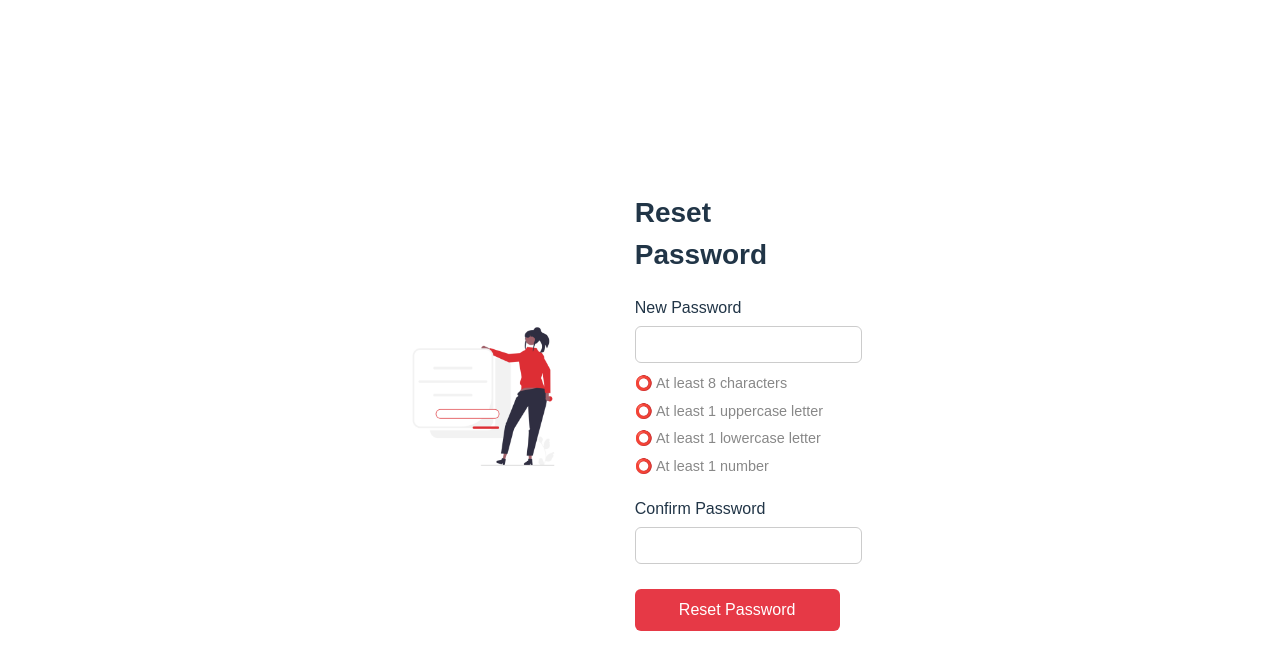
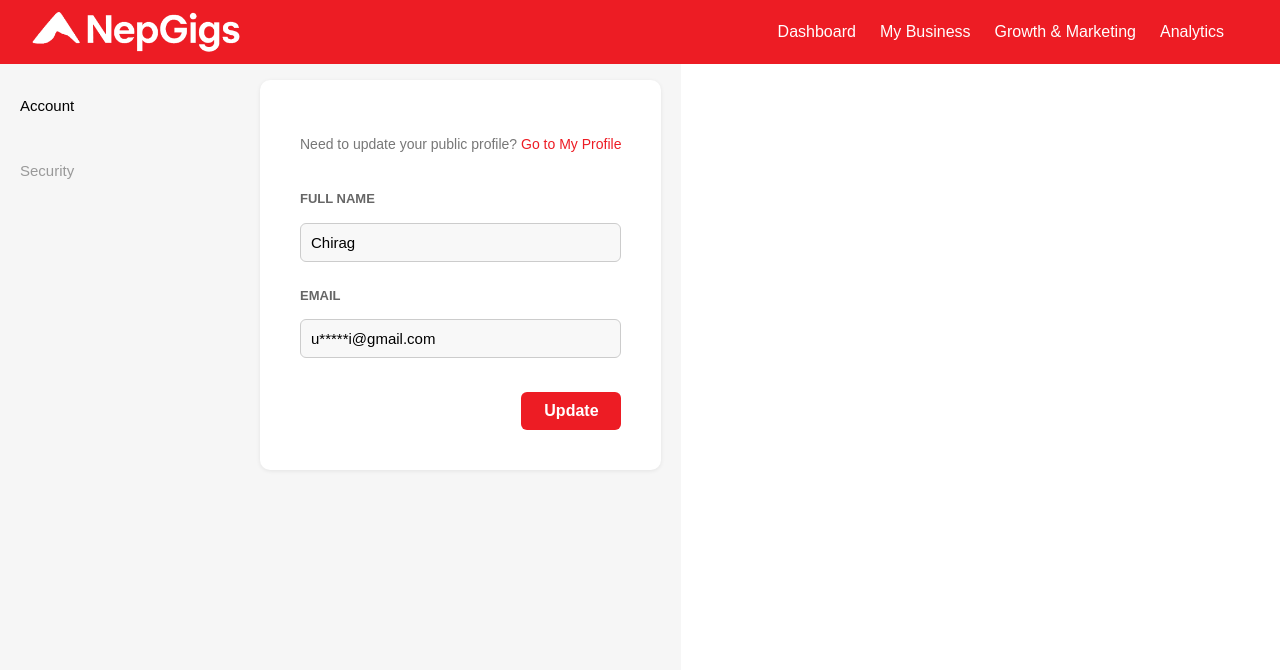
Before and after one commit to Prashantxdahal/NepGigs, a React (Vite) app in the folder NepGigs2/: page / in a window 1280 px wide. Shown: the top 670 px of the page. Built offline with nearby package versions, Linux system fonts and the light colour scheme.

Commit message:
Account Setting page added

```diff
--- a/NepGigs2/src/App.jsx
+++ b/NepGigs2/src/App.jsx
@@ -1,16 +1,20 @@
-
 
 import React from 'react';
 import DiscoverPage from './assets/public/DiscoverPage';
+
 import { BrowserRouter as Router, Routes, Route } from "react-router-dom";
 
 import ForgetPassword from './assets/public/ForgetPassword';
+
+import Account from './assets/public/AccountSetting.jsx';
+import AccountSetting from './assets/public/AccountSetting.jsx';
 
 function App() {
   return (
     <div className="App">
       {/* <DiscoverPage /> */}
-      <ForgetPassword/>
+      {/* <ForgetPassword/> */}
+     <AccountSetting/>
     </div>
   );
 }
--- /dev/null
+++ b/NepGigs2/src/Css/AccountSetting.css
@@ -0,0 +1,164 @@
+/* Header Section */
+.account-header {
+  background-color: #ed1c24;
+  color: white;
+  display: flex;
+  justify-content: space-between;
+  align-items: center;
+  padding: 12px 32px;
+  width: 100%;
+  position: fixed;
+  top: 0;
+  left: 0;
+  z-index: 1000;
+  box-sizing: border-box;
+}
+
+.account-logo-container {
+  display: flex;
+  align-items: center;
+}
+
+.account-logo {
+  height: 40px;
+  margin-right: 12px;
+}
+
+.account-nav-links {
+  display: flex;
+  gap: 24px;
+  align-items: center;
+}
+
+.account-nav-links a {
+  text-decoration: none;
+  color: white;
+  font-weight: 500;
+  font-size: 0.95rem;
+  transition: color 0.3s ease;
+}
+
+.account-nav-links a:hover {
+  color: #ffdada;
+}
+
+.account-right-icons {
+  display: flex;
+  gap: 16px;
+  align-items: center;
+}
+
+.account-icon {
+  font-size: 1.1rem;
+  color: white;
+  cursor: pointer;
+  transition: color 0.3s ease;
+}
+
+.account-icon:hover {
+  color: #ffdada;
+}
+
+.account-avatar {
+  width: 28px;
+  height: 28px;
+  border-radius: 50%;
+  background-color: #fff;
+  border: 2px solid #ed1c24;
+}
+.account-body {
+  padding-top: 80px; /* space for fixed header */
+  background-color: #f6f6f6;
+  min-height: 100vh;
+}
+
+.account-settings-container {
+  display: flex;
+  max-width: 1100px;
+  margin: 0 auto;
+  padding: 40px 20px;
+}
+
+.account-sidebar {
+  width: 200px;
+  padding-right: 40px;
+}
+
+.sidebar-section {
+  display: flex;
+  flex-direction: column;
+  gap: 12px;
+  font-weight: 500;
+  font-size: 15px;
+}
+
+.sidebar-active {
+  color: #000;
+}
+
+.sidebar-inactive {
+  color: #999;
+  cursor: pointer;
+}
+
+.account-form-section {
+  flex: 1;
+}
+
+.account-form-box {
+  background-color: #fff;
+  padding: 40px;
+  border-radius: 10px;
+  box-shadow: 0 1px 4px rgba(0,0,0,0.08);
+}
+
+.form-note {
+  text-align: right;
+  font-size: 14px;
+  color: #777;
+  margin-bottom: 24px;
+}
+
+.go-profile-link {
+  color: #ed1c24;
+  text-decoration: none;
+  font-weight: 500;
+}
+
+.form-fields {
+  display: flex;
+  flex-direction: column;
+  gap: 14px;
+}
+
+.form-fields label {
+  font-size: 13px;
+  font-weight: 600;
+  color: #666;
+  margin-top: 10px;
+}
+
+.form-fields input {
+  padding: 10px;
+  border: 1px solid #ccc;
+  border-radius: 6px;
+  font-size: 15px;
+  background-color: #f8f8f8;
+}
+
+.update-btn {
+  background-color: #ed1c24;
+  color: white;
+  border: none;
+  padding: 10px 20px;
+  margin-top: 20px;
+  border-radius: 6px;
+  font-weight: 600;
+  cursor: pointer;
+  width: 100px;
+  align-self: flex-end;
+}
+
+.update-btn:hover {
+  background-color: #c4121a;
+}
--- a/NepGigs2/src/Css/DiscoverPage.css
+++ b/NepGigs2/src/Css/DiscoverPage.css
@@ -366,7 +366,7 @@
   margin-bottom: 6px;
 }
 
-.gig-rating span {
+.gig-rating1 span {
   color: #777;
 }
 
@@ -399,7 +399,7 @@
   background-color: #ccc;
 }
 
-.dot.active1 {
+.dot1.active {
   background-color: #1a73e8;
 }
 
--- /dev/null
+++ b/NepGigs2/src/assets/public/AccountSetting.jsx
@@ -0,0 +1,81 @@
+import React from "react";
+import "../../Css/AccountSetting.css";
+import logo from "../image/nepgigs.png";
+
+const Header = () => {
+  return (
+    <header className="header">
+      <div className="logo-container">
+        <img src={logo} alt="NepGigs Logo" className="logo" />
+      </div>
+      <nav className="nav-links">
+        <a href="#dashboard">Dashboard</a>
+        <div className="dropdown">
+          <a href="#my-business">My Business</a>
+        </div>
+        <div className="dropdown">
+          <a href="#growth-marketing">Growth & Marketing</a>
+        </div>
+        <div className="dropdown">
+          <a href="#analytics">Analytics</a>
+        </div>
+        <div className="nav-icons">
+          <i className="fa-regular fa-bell"></i>
+          <i className="fa-regular fa-envelope"></i>
+          <i className="fa-regular fa-circle-question"></i>
+          <div className="profile-icon"></div>
+        </div>
+      </nav>
+    </header>
+  );
+};
+const AccountSettingsForm = () => {
+  return (
+    <div className="account-settings-container">
+      <aside className="account-sidebar">
+        <div className="sidebar-section">
+          <p className="sidebar-active">Account</p>
+          <p className="sidebar-inactive">Security</p>
+        </div>
+      </aside>
+
+      <section className="account-form-section">
+        <div className="account-form-box">
+          <p className="form-note">
+            Need to update your public profile?{" "}
+            <a href="#" className="go-profile-link">
+              Go to My Profile
+            </a>
+          </p>
+
+          <form className="form-fields">
+            <label htmlFor="fullname">FULL NAME</label>
+            <input type="text" id="fullname" value="Chirag" readOnly />
+
+            <label htmlFor="email">EMAIL</label>
+            <input type="email" id="email" value="u*****i@gmail.com" readOnly />
+
+            <button className="update-btn" type="submit">
+              Update
+            </button>
+          </form>
+        </div>
+      </section>
+    </div>
+  );
+};
+
+const AccountSetting = () => {
+  return (
+    <>
+      <Header />
+      <div className="account-body">
+         <AccountSettingsForm />
+
+      </div>
+    </>
+  );
+};
+
+
+export default AccountSetting;
--- a/NepGigs2/src/assets/public/DiscoverPage.jsx
+++ b/NepGigs2/src/assets/public/DiscoverPage.jsx
@@ -4,8 +4,6 @@ import "../../Css/DiscoverPage.css";
 import logo from "../image/NepGigs.png";
 
 import { FaArrowRight, FaArrowLeft, FaHeart, FaStar  } from "react-icons/fa";
-// import image0 from "../assets/image/image0.png";
-// import image1 from "../assets/image/image1.png";
 import image0 from "../image/image0.png";
 import image1 from "../image/image1.png";
 import image2 from "../image/image2.png";
@@ -235,9 +233,9 @@ const GigCard1 = ({ gig }) => (
 );
 
 const GigCarousel1 = () => (
-  <div className="carousel-container">
-    {gigs.map((gig) => (
-      <GigCard key={gig.id} gig={gig} />
+  <div className="carousel-container1">
+    {gigs1.map((gig) => (
+      <GigCard1 key={gig.id} gig={gig} />
     ))}
     <div className="carousel-indicators1">
       <span className="dot active1"></span>
@@ -296,17 +294,20 @@ const DiscoverPage = () => {
   return (
     <>
       <Header />
+      <div className="body-content">
         <CategoryNav/>
+
         <ContinueBrowsing />
         <GigCarousel />
         <MostPopularGigs />
 
         <GigCarousel1 />
         <Footer />
+      </div>
 
 
-      <div className="body-content">
-      </div>
+
+
     </>
   );
 };
```
Also changed, not shown: NepGigs2/src/assets/image/profile.png (added). Lines whose indentation alone changed are shown as unchanged.
